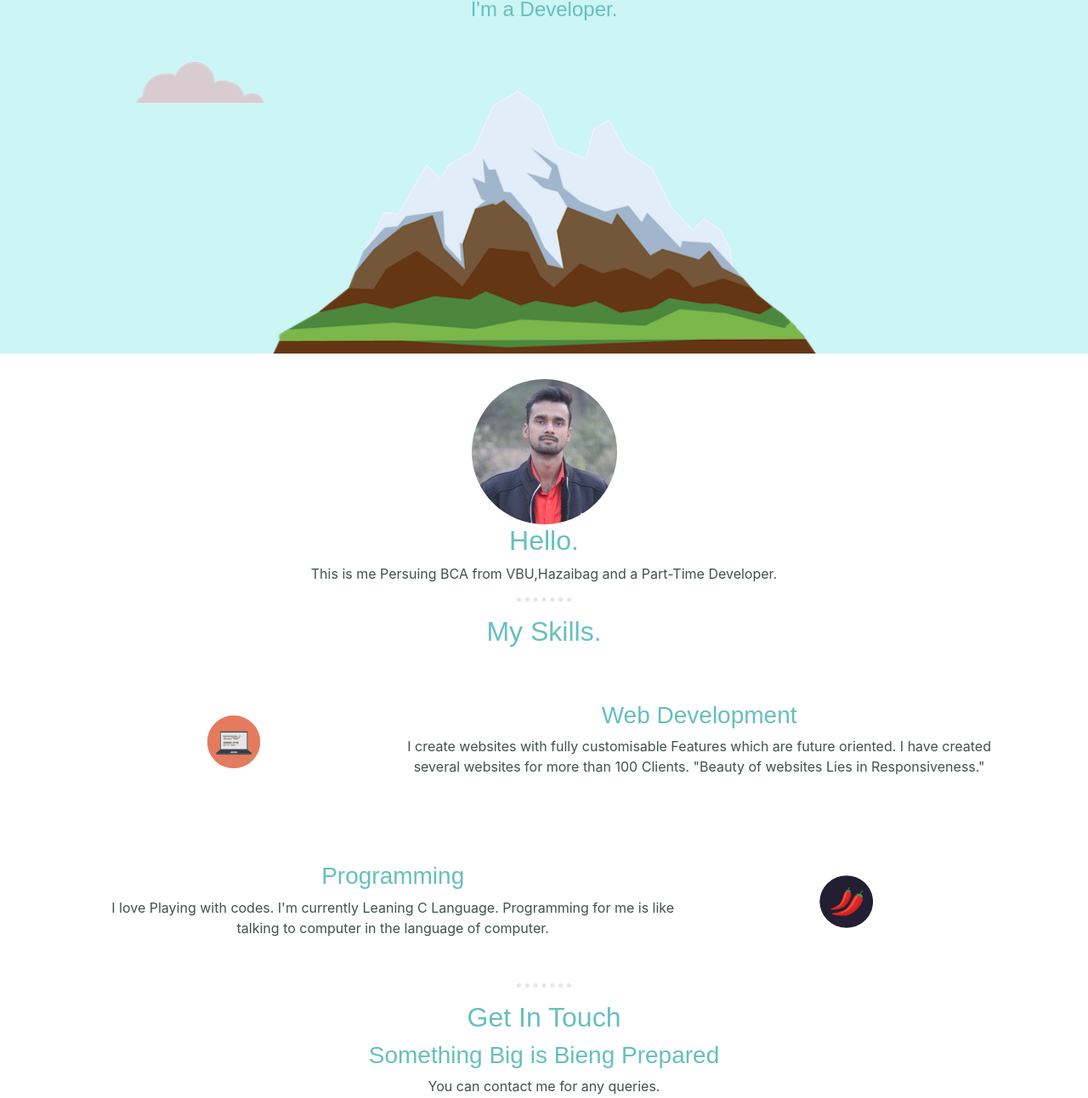
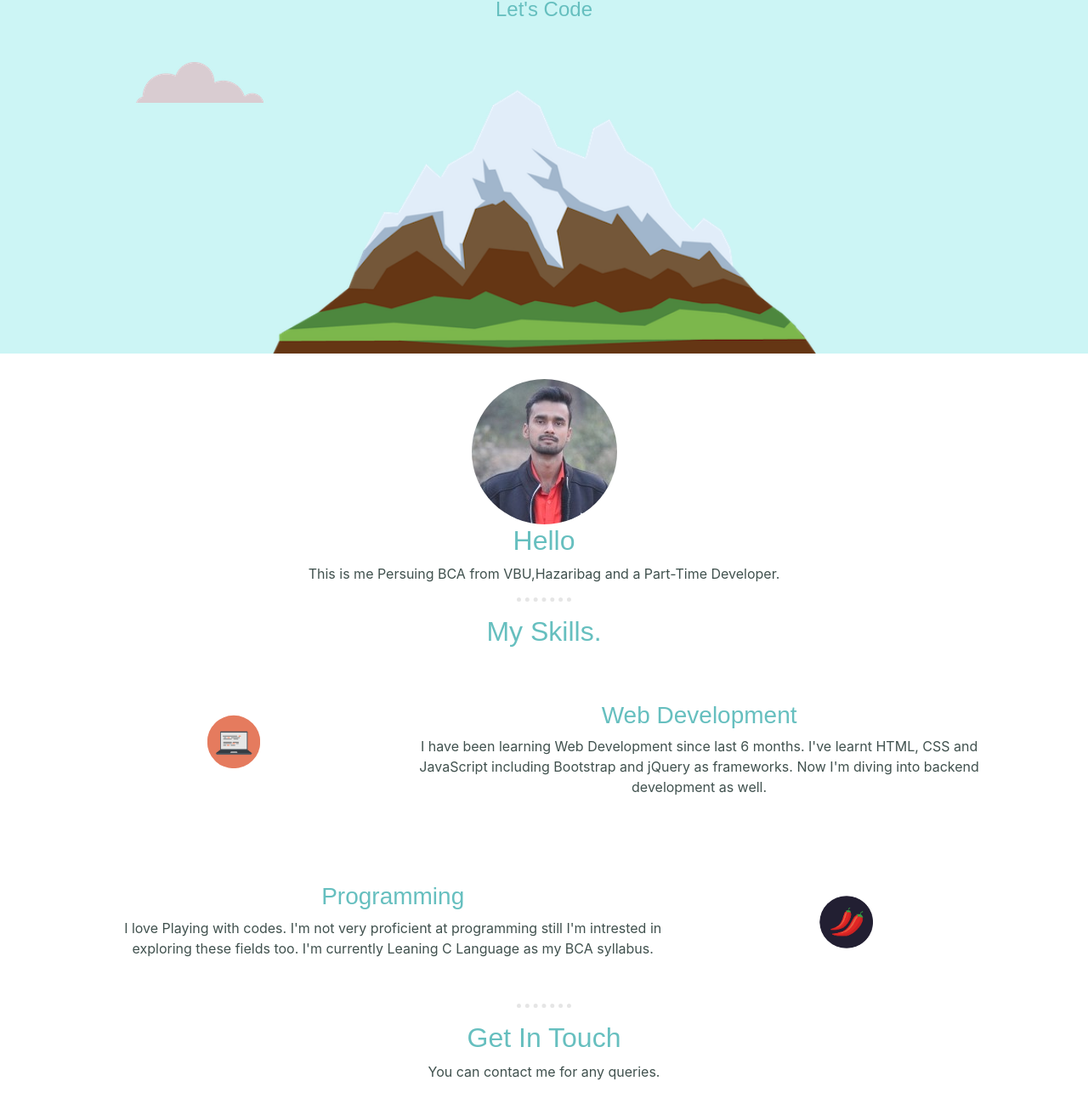
Before and after one commit to navinkrv/portfolio, a plain HTML site: page index.html in a window 1280 px wide. Shown: the part 284-1576 px from the top of the page at 85% size. Drawn offline with nearby package versions, Linux system fonts and the light colour scheme; a web font is replaced by a local one.

Commit message:
Content updates

```diff
--- a/index.html
+++ b/index.html
@@ -19,8 +19,8 @@
 <body>
 <div class="top">
     <img class="leftCloud" src="images/cloud.png" alt="">
-    <h1>I'm Navin.</h1>
-    <h4>I'm a Developer.</h4>
+    <h1>I'm Navin</h1>
+    <h4>Let's Code</h4>
     <img class="rightCloud" src="images/cloud.png" alt="">
     <img class="mountain" src="images/mountain.png" alt="">
 </div>
@@ -29,8 +29,8 @@
 <div class="middle-container">
     <div class="profile">
       <img class="selfimg" src="images/navin.JPG" alt="">
-      <h2>Hello.</h2>
-      <p>This is me Persuing BCA from VBU,Hazaibag and a Part-Time Developer.</p>
+      <h2>Hello</h2>
+      <p>This is me Persuing BCA from VBU,Hazaribag and a Part-Time Developer.</p>
     </div>
 
     <hr>
@@ -44,7 +44,7 @@
     </div>
     <div class=" col-8 ">
         <h3>Web Development</h3>
-        <p>I create websites with fully customisable Features which are future oriented. I have created several websites for more than 100 Clients. "Beauty of websites Lies in Responsiveness." </p>
+        <p>I have been learning Web Development since last 6 months. I've learnt HTML, CSS and JavaScript including Bootstrap and jQuery as frameworks. Now I'm diving into backend development as well. </p>
     </div>
 
   </div>
@@ -56,7 +56,7 @@
     <div class="row">
       <div class=" col-8">
          <h3>Programming</h3>
-        <p>I love Playing with codes. I'm currently Leaning C Language. Programming for me is like talking to computer in the language of computer. </p>
+        <p>I love Playing with codes. I'm not very proficient at programming still I'm intrested in exploring these fields too. I'm currently Leaning C Language as my BCA syllabus. </p>
       </div>
       <div class="col-4">
        <img class="skillLeft" src="images/chillies.png" alt="">
@@ -68,7 +68,7 @@
 
     <div class="contact-me">
       <h2>Get In Touch</h2>
-      <h3>Something Big is Bieng Prepared</h3>
+<!--       <h3>Something Big is Bing Prepared</h3> -->
       <p>You can contact me for any queries.</p>
      <button class="btn-btn"> <a class="btn" href="mailto:navinkrv@gmail.com">CONTACT ME</a> </button>
     </div>
```
